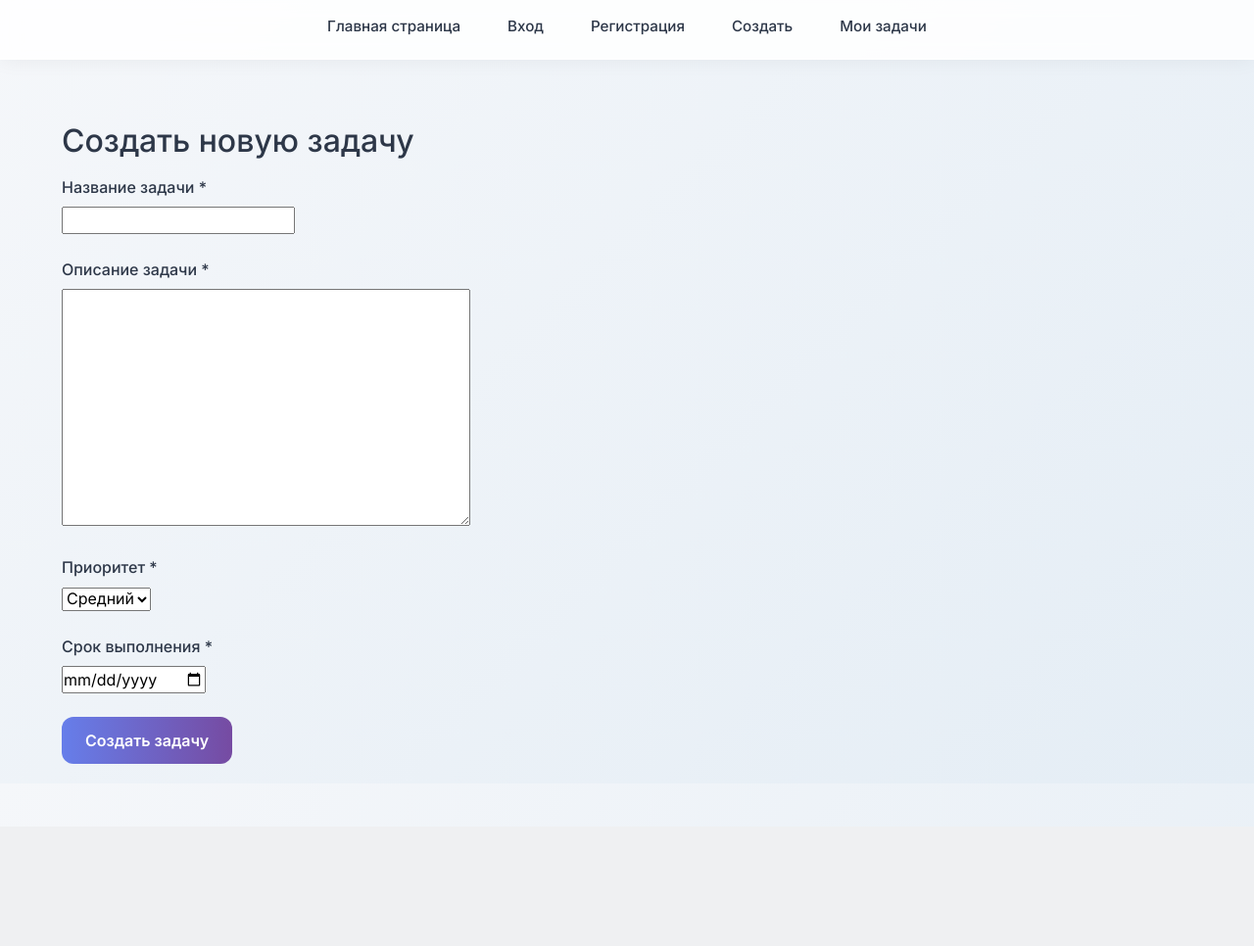
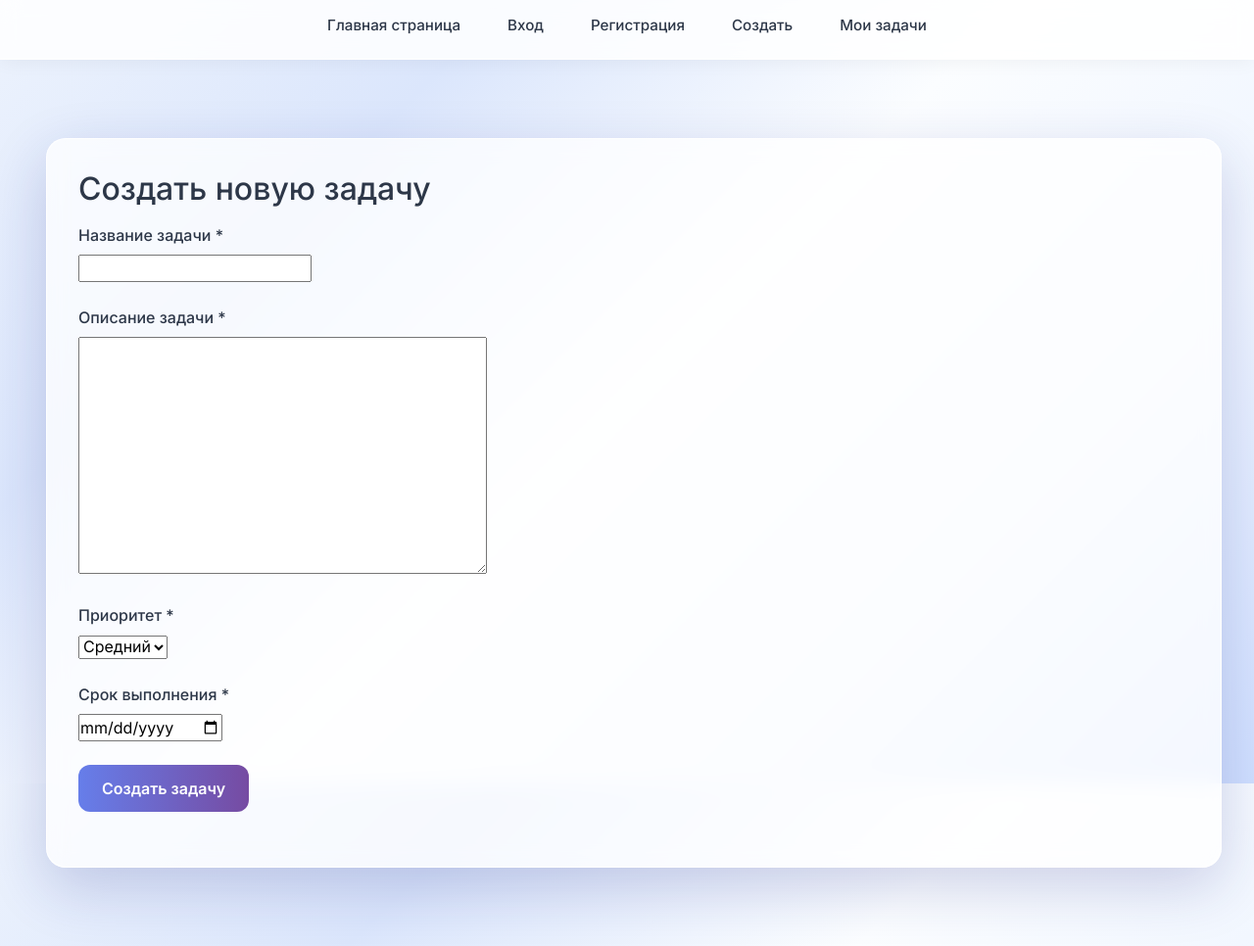
Before and after one commit to Sasha-Yagupov2010/my_syte, a Django app: page /create/ in a window 1280 px wide. Shown: the whole page at 98% size. Before the commit the page ends 780 px from the top, so only its background shows below. Run offline with Django 5.2, Linux system fonts and the light colour scheme; a user stored in the database is signed in.

Commit message:
css light 19.02 20:58

```diff
--- a/mysyte/static/css/styles.css
+++ b/mysyte/static/css/styles.css
@@ -4,10 +4,11 @@
 /* ===== CSS ПЕРЕМЕННЫЕ ===== */
 :root {
   /* СВЕТЛАЯ ТЕМА (по умолчанию) */
-  --bg-gradient: linear-gradient(135deg, #f5f7fa 0%, #e4edf5 100%);
+  /*--bg-gradient: linear-gradient(135deg, #e6f0ff 0%, #d6e4ff 25%, #f0f7ff 50%, #e6f0ff 75%, #d6e4ff 100%);*/
+  --bg-gradient: linear-gradient(135deg, #edf3fd 0%, #dbe6fc 25%, #fbfdff 50%, #eff5ff 75%, #cfdfff 100%);
   --card-bg: rgba(255, 255, 255, 0.75);
   --card-border: 1px solid rgba(255, 255, 255, 0.9);
-  --card-shadow: 0 8px 32px rgba(31, 38, 135, 0.05);
+  --card-shadow: 0 20px 60px rgba(31, 38, 135, 0.2);
   --card-shadow-hover: 0 12px 48px rgba(31, 38, 135, 0.1);
   --text-primary: #2d3748;
   --text-secondary: #718096;
@@ -96,6 +97,8 @@ body {
 }
 
 .nav-menu a {
+  border-bottom: 2px solid transparent;
+  transition: all 0.3s ease;
   text-decoration: none;
   color: var(--text-primary);
   font-weight: 500;
@@ -132,6 +135,7 @@ body {
   background: var(--card-bg);
   transform: translateY(-2px);
   box-shadow: 0 4px 12px rgba(0, 0, 0, 0.1);
+  border-bottom: 2px solid var(--accent-blue);
 }
 
 /* ===== КНОПКА ПЕРЕКЛЮЧЕНИЯ ТЕМЫ ===== */
@@ -167,6 +171,13 @@ body {
   max-width: 1200px;
   margin: 2rem auto;
   padding: 0 1rem;
+  margin: 3rem auto;
+  padding: 2rem;
+  background: var(--card-bg);
+  backdrop-filter: blur(10px);
+  border: var(--card-border);
+  border-radius: 1.25rem;
+  box-shadow: var(--card-shadow);
 }
 
 .auth-form {
```
